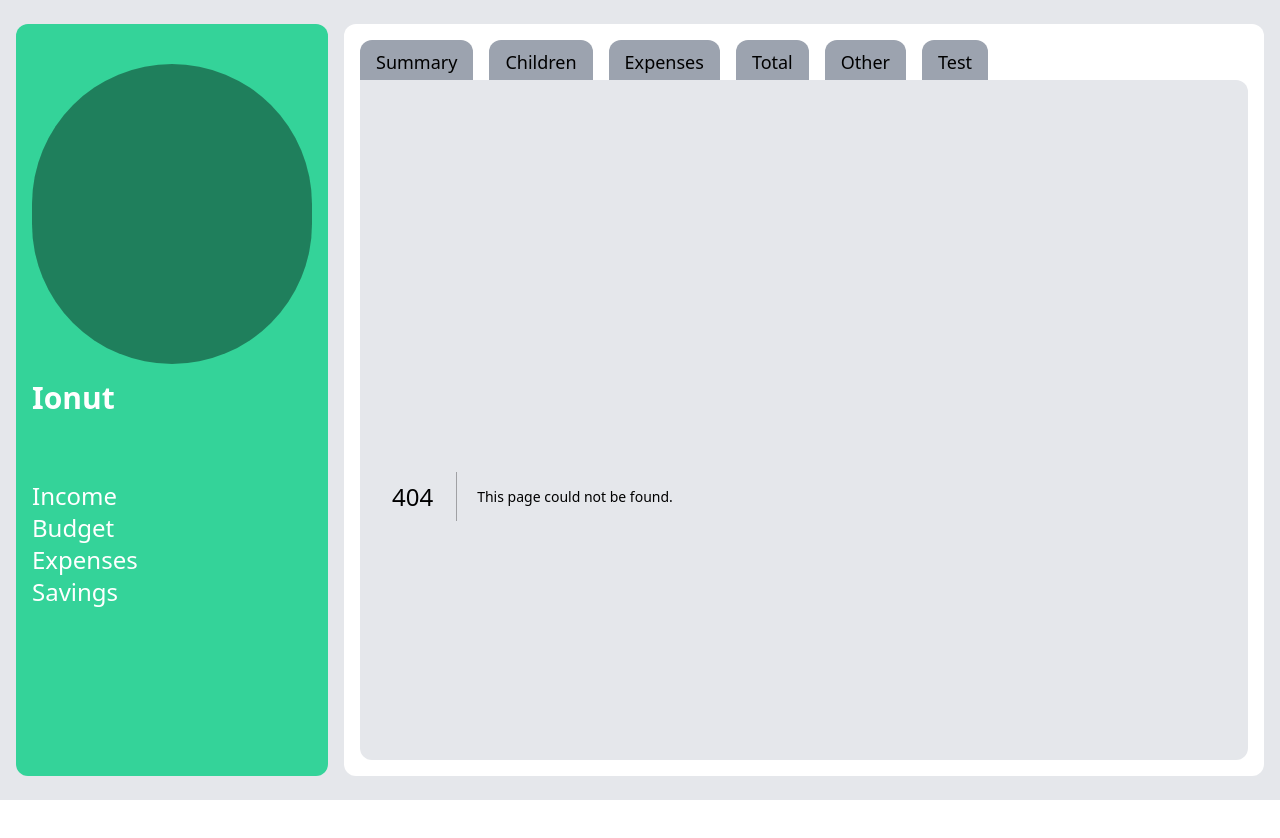
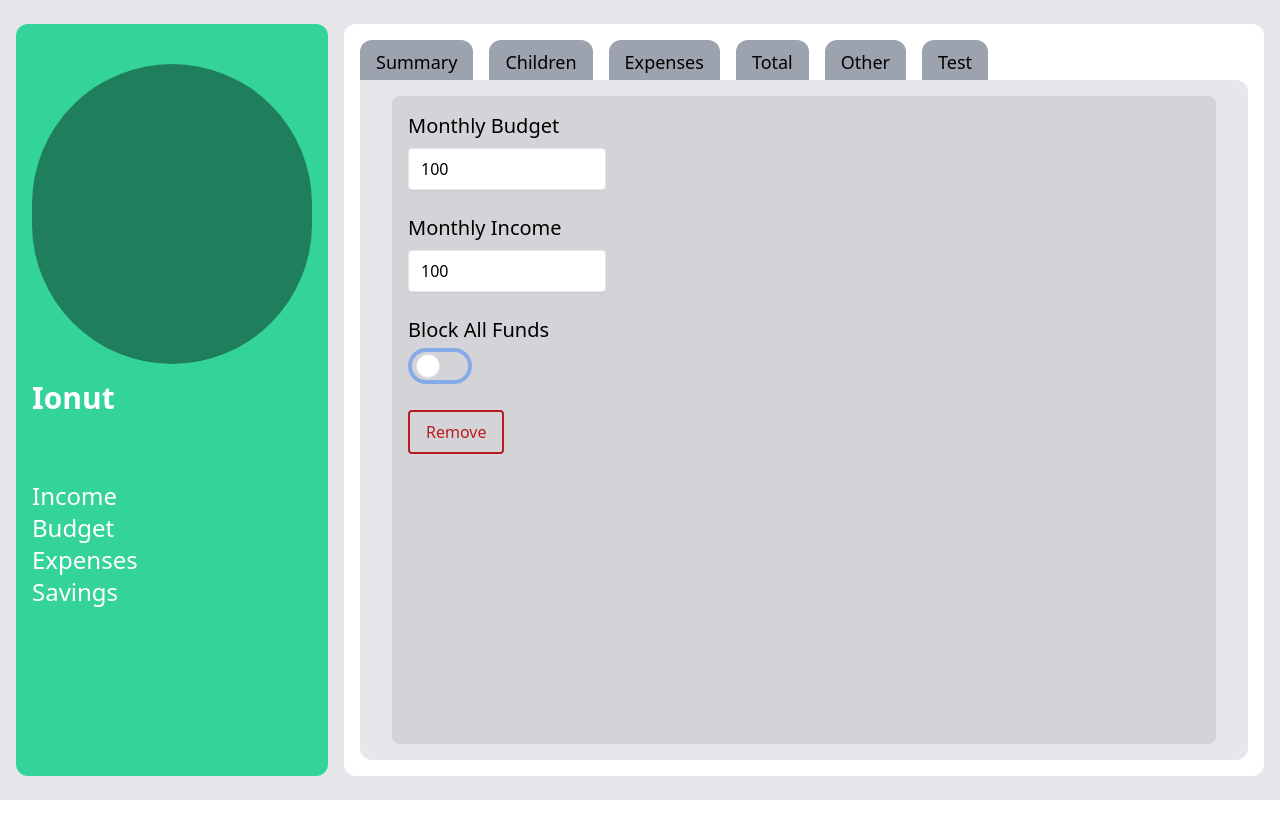
Before and after one commit to Pammota/uid-project, a Next.js app: page /children-funds in a window 1280 px wide. Before the commit this address had no page. Shown: the top 838 px of the page. After the commit the page ends 800 px from the top, so only its background shows below. Built offline with nearby package versions, Linux system fonts and the light colour scheme.

Commit message:
small mistake fix

```diff
--- a/src/app/children-founds/page.tsx
+++ b/src/app/children-funds/page.tsx
@@ -1,12 +1,12 @@
 "use client"
 import React, {useState} from "react";
 
-type FoundProps = {
+type FundProps = {
     name: string;
     amount: number;
 }
 
-export const Found = ({name, amount} : FoundProps) => {
+export const Fund = ({name, amount} : FundProps) => {
 
     const [currentAmount, setAmount] = useState<number | null>(amount);
 
@@ -97,9 +97,9 @@ const removeButtonOnClick = () => {
 export default function Page() {
     return (
         <div className="w-full bg-zinc-300 rounded-lg p-2 flex flex-col gap-2 overflow-y-auto items-center">
-            <Found name="Monthly Budget" amount={100}/>
-            <Found name="Monthly Income" amount={100}/>
-            <ToggleButton label="Block All Founds" status={false}/>
+            <Fund name="Monthly Budget" amount={100}/>
+            <Fund name="Monthly Income" amount={100}/>
+            <ToggleButton label="Block All Funds" status={false}/>
             <RemoveButton onClick={removeButtonOnClick}/>
         </div>
     )
```
